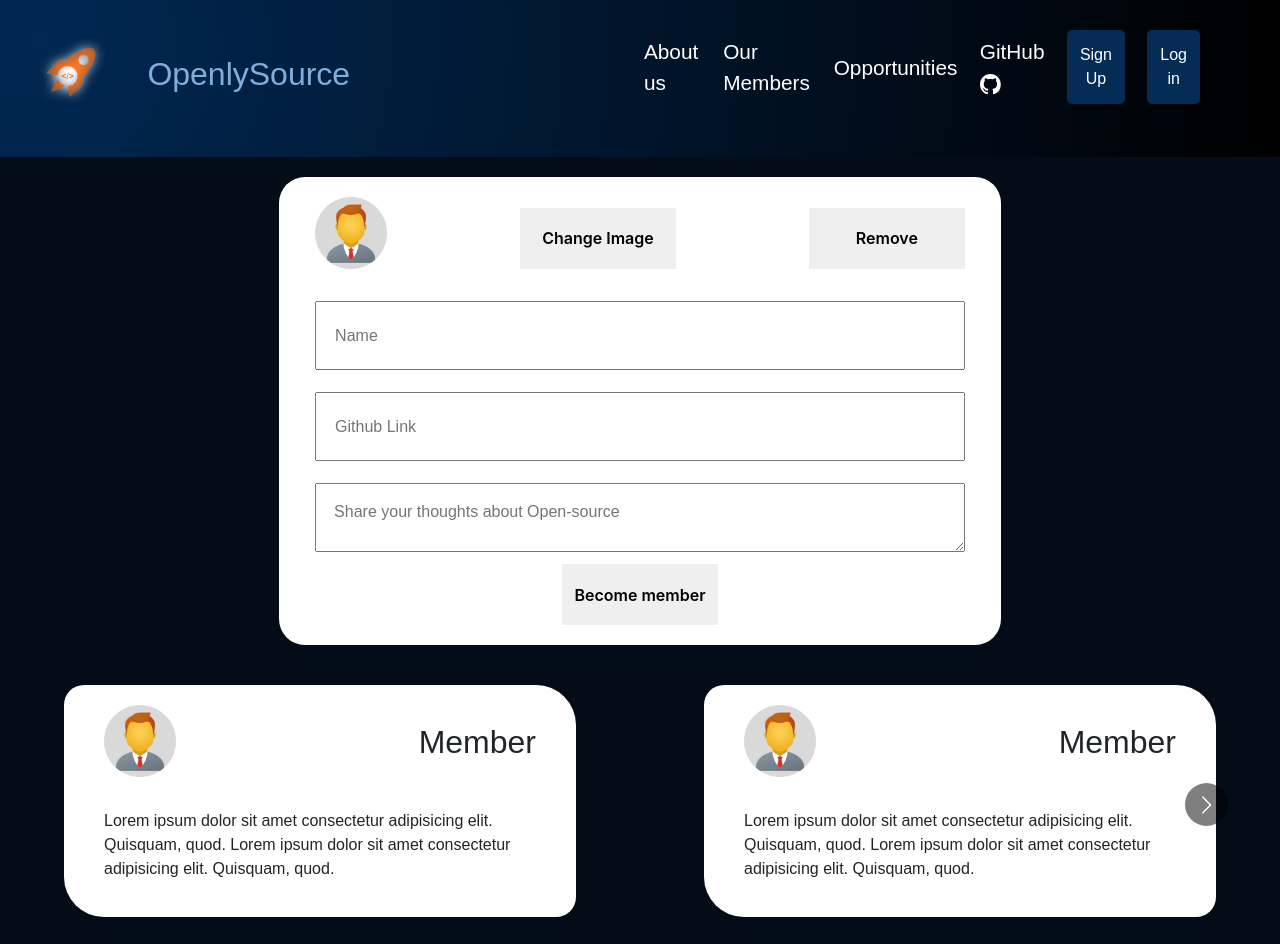
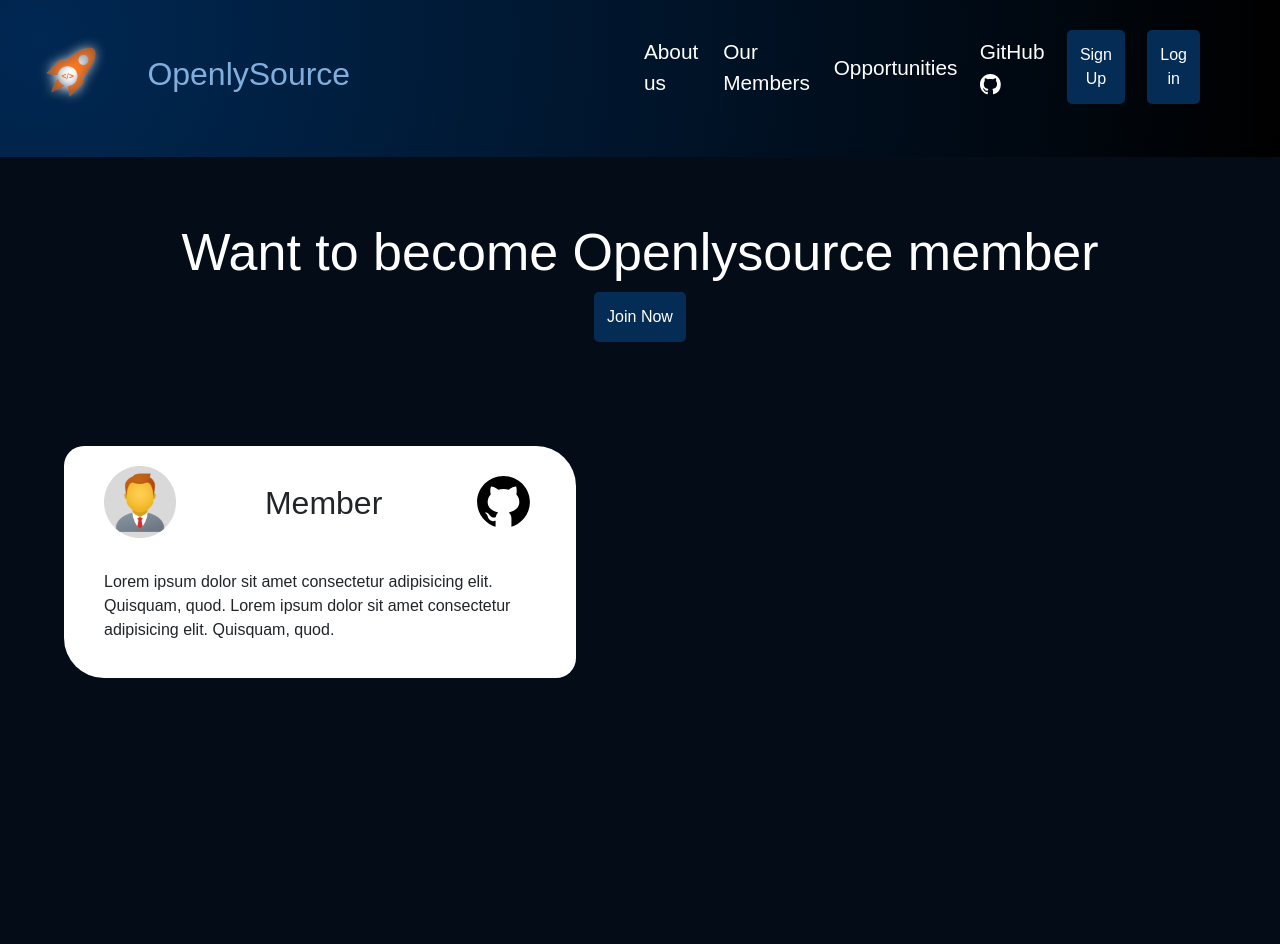
Before and after one commit to hparashar27/OpenlySource, a React (Create React App) app: page /Members in a window 1280 px wide. After the commit the page ends 800 px from the top, so only its background shows below. Built offline with nearby package versions, Linux system fonts and the light colour scheme; a web font is replaced by a local one.

Commit message:
Members page completed

```diff
--- a/package.json
+++ b/package.json
@@ -15,6 +15,7 @@
     "react-multi-carousel": "^2.8.2",
     "react-router-dom": "^5.3.4",
     "react-scripts": "^5.0.1",
+    "reactstrap": "^9.1.5",
     "styled-components": "^5.3.6",
     "web-vitals": "^2.1.4"
   },
--- a/src/Components/Members/Member.css
+++ b/src/Components/Members/Member.css
@@ -6,9 +6,23 @@
     flex-direction: column;
     margin: 0 auto;
 }
+
+.heading {
+    display: flex;
+    justify-content: center;
+    align-items: center;
+    flex-direction: column;
+    padding: 4rem 0;
+}
+
+h1 {
+    color: #ffffff;
+    font-size: 3.25rem;
+}
+
 .box {
     display: flex;
-    width: 45.125rem;
+    /* width: 45.125rem; */
     border-radius: 1.625rem;
     background: #ffffff;
     backdrop-filter: blur(2px);
@@ -19,6 +33,9 @@
     width: 4.5rem;
 }
 
+.icon {
+    width: 15%;
+}
 .header {
     display: flex;
     justify-content: space-between;
@@ -60,6 +77,8 @@
     font-weight: 600;
     font-size: 1rem;
     cursor: pointer;
+    margin: 0.75rem 0.75rem;
+    border-radius: 0.75rem;
 }
 
 /* Cards */
--- a/src/Components/Members/Member.js
+++ b/src/Components/Members/Member.js
@@ -1,9 +1,14 @@
-import React from 'react';
+import React, { useState } from 'react';
+import { Button, Modal, ModalHeader, ModalBody, ModalFooter } from 'reactstrap';
 import profile from '../../assets/images/profile.png';
 import Carousel from 'react-multi-carousel';
+import gitIcon from '../../assets/images/github.svg';
 import 'react-multi-carousel/lib/styles.css';
 import './Member.css';
 const Member = () => {
+    const [modal, setModal] = useState(false);
+
+    const toggle = () => setModal(!modal);
     const responsive = {
         superLargeDesktop: {
             breakpoint: { max: 4000, min: 3000 },
@@ -24,9 +29,23 @@
     };
     return (
         <>
+            <div className="heading">
+                <h1>Want to become Openlysource member</h1>
+                <Button color="danger" onClick={toggle}>
+                    Join Now
+                </Button>
+            </div>
+            <div>
+                <Modal isOpen={modal} toggle={toggle}>
+                    <ModalHeader toggle={toggle}>Become a member</ModalHeader>
+                    <ModalBody>
                         <form action="" className="box">
                             <div className="header">
-                    <img src={profile} className="header__profile" alt="" />
+                                <img
+                                    src={profile}
+                                    className="header__profile"
+                                    alt=""
+                                />
                                 <button
                                     type="file"
                                     id="myFile"
@@ -40,7 +59,11 @@
                                 </button>
                             </div>
                             <div className="middle">
-                    <input className="input" type="text" placeholder="Name" />
+                                <input
+                                    className="input"
+                                    type="text"
+                                    placeholder="Name"
+                                />
                                 <input
                                     className="input"
                                     type="text"
@@ -52,50 +75,22 @@
                                     className="input-textarea"
                                     placeholder="Share your thoughts about Open-source"
                                 ></textarea>
-                    <button className="header__btn header__btn--primary">
-                        Become member
-                    </button>
                             </div>
                         </form>
-            {/* Body */}
+                    </ModalBody>
+                    <ModalFooter>
+                        <Button color="primary" onClick={toggle}>
+                            Submit
+                        </Button>
+                    </ModalFooter>
+                </Modal>
+            </div>
             <Carousel className="carousal" responsive={responsive}>
                 <div className="carousal__card">
                     <div className="carousal__header">
                         <img src={profile} className="profile" alt="" />
                         <h2>Member</h2>
-                    </div>
-                    <p>
-                        Lorem ipsum dolor sit amet consectetur adipisicing elit.
-                        Quisquam, quod. Lorem ipsum dolor sit amet consectetur
-                        adipisicing elit. Quisquam, quod.
-                    </p>
-                </div>
-                <div className="carousal__card">
-                    <div className="carousal__header">
-                        <img src={profile} className="profile" alt="" />
-                        <h2>Member</h2>
-                    </div>
-                    <p>
-                        Lorem ipsum dolor sit amet consectetur adipisicing elit.
-                        Quisquam, quod. Lorem ipsum dolor sit amet consectetur
-                        adipisicing elit. Quisquam, quod.
-                    </p>
-                </div>
-                <div className="carousal__card">
-                    <div className="carousal__header">
-                        <img src={profile} className="profile" alt="" />
-                        <h2>Member</h2>
-                    </div>
-                    <p>
-                        Lorem ipsum dolor sit amet consectetur adipisicing elit.
-                        Quisquam, quod. Lorem ipsum dolor sit amet consectetur
-                        adipisicing elit. Quisquam, quod.
-                    </p>
-                </div>
-                <div className="carousal__card">
-                    <div className="carousal__header">
-                        <img src={profile} className="profile" alt="" />
-                        <h2>Member</h2>
+                        <img src={gitIcon} className="icon" alt="github" />
                     </div>
                     <p>
                         Lorem ipsum dolor sit amet consectetur adipisicing elit.
```
Also changed, not shown: src/assets/images/github.svg (added), 1 other file (tests, documents, lock files or other folders). Lines whose indentation alone changed are shown as unchanged.
